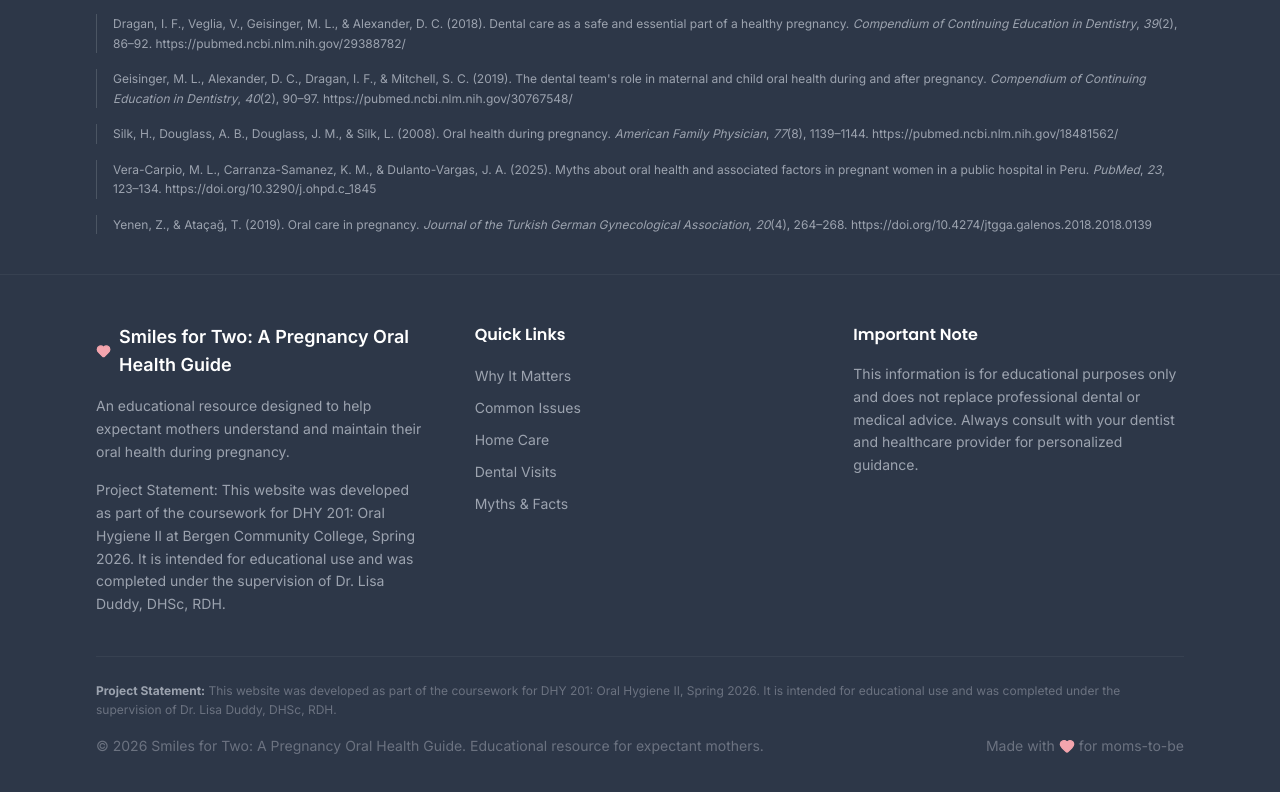
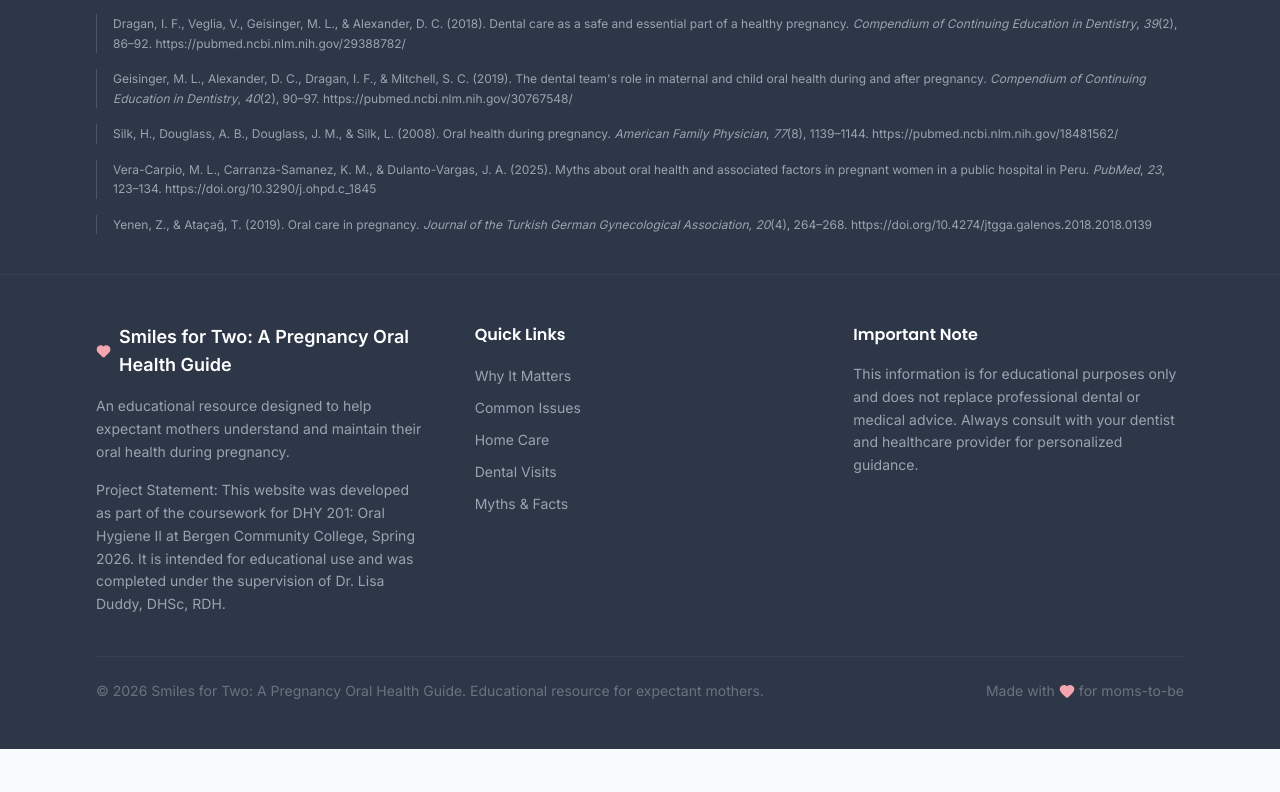
Before and after one commit to pinyaras/my-pregnancy-oral-health, a React (Vite) app in the folder app/: page / in a window 1280 px wide. Shown: the part 8883-9675 px from the top of the page. After the commit the page ends 9632 px from the top, so only its background shows below. Built offline with nearby package versions, Linux system fonts and the light colour scheme.

Commit message:
refactor: remove project statement from footer

```diff
--- a/app/src/sections/Footer.tsx
+++ b/app/src/sections/Footer.tsx
@@ -113,9 +113,6 @@ export default function Footer() {
 
         {/* Divider */}
         <div className="border-t border-gray-700 mt-10 pt-6">
-          <p className="text-gray-500 text-xs leading-relaxed mb-4">
-            <strong className="text-gray-400">Project Statement:</strong> This website was developed as part of the coursework for DHY 201: Oral Hygiene II, Spring 2026. It is intended for educational use and was completed under the supervision of Dr. Lisa Duddy, DHSc, RDH.
-          </p>
           <div className="flex flex-col sm:flex-row items-center justify-between gap-4">
             <p className="text-gray-500 text-sm">
               © {new Date().getFullYear()} Smiles for Two: A Pregnancy Oral Health Guide. Educational resource for expectant mothers.
```
